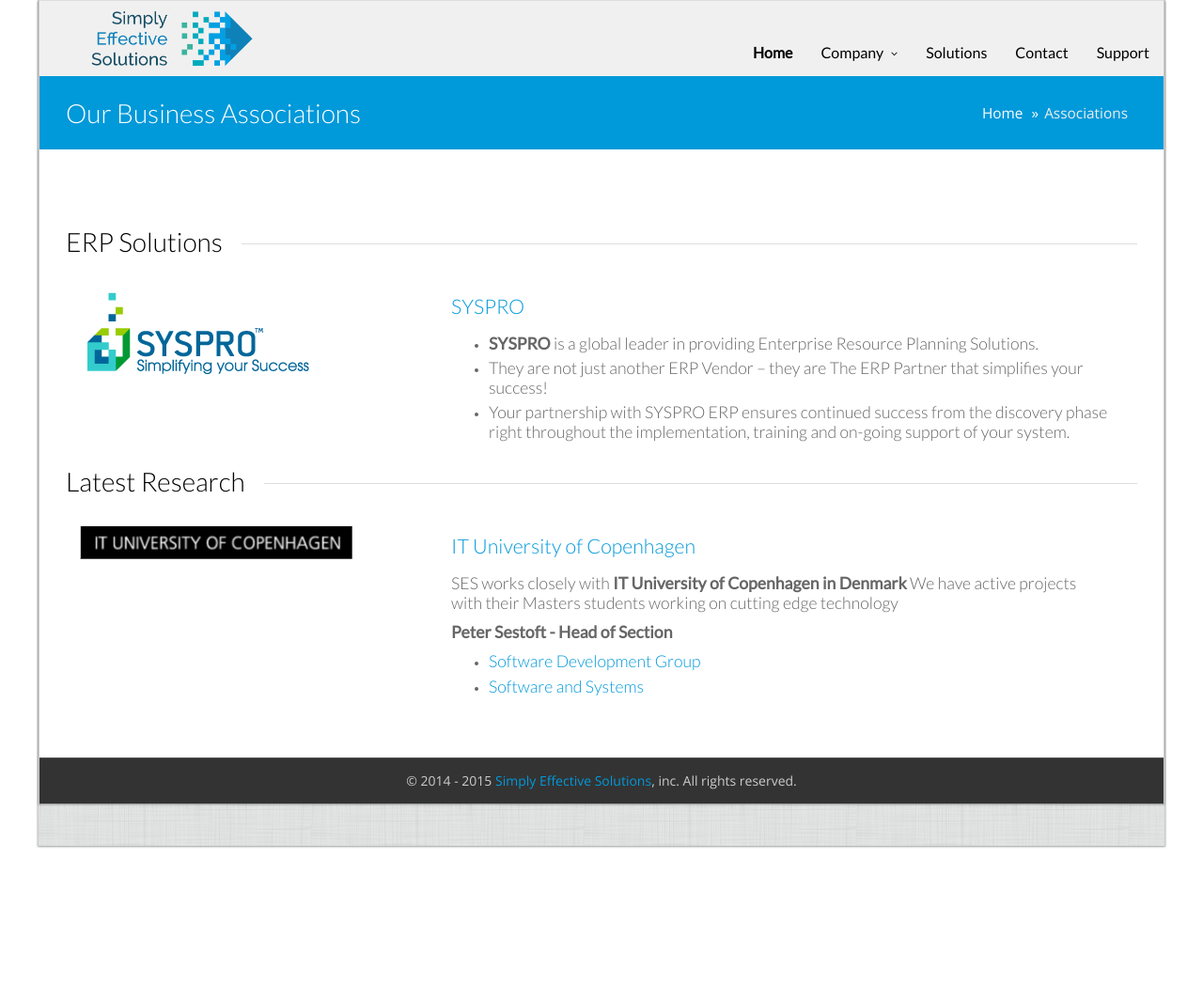
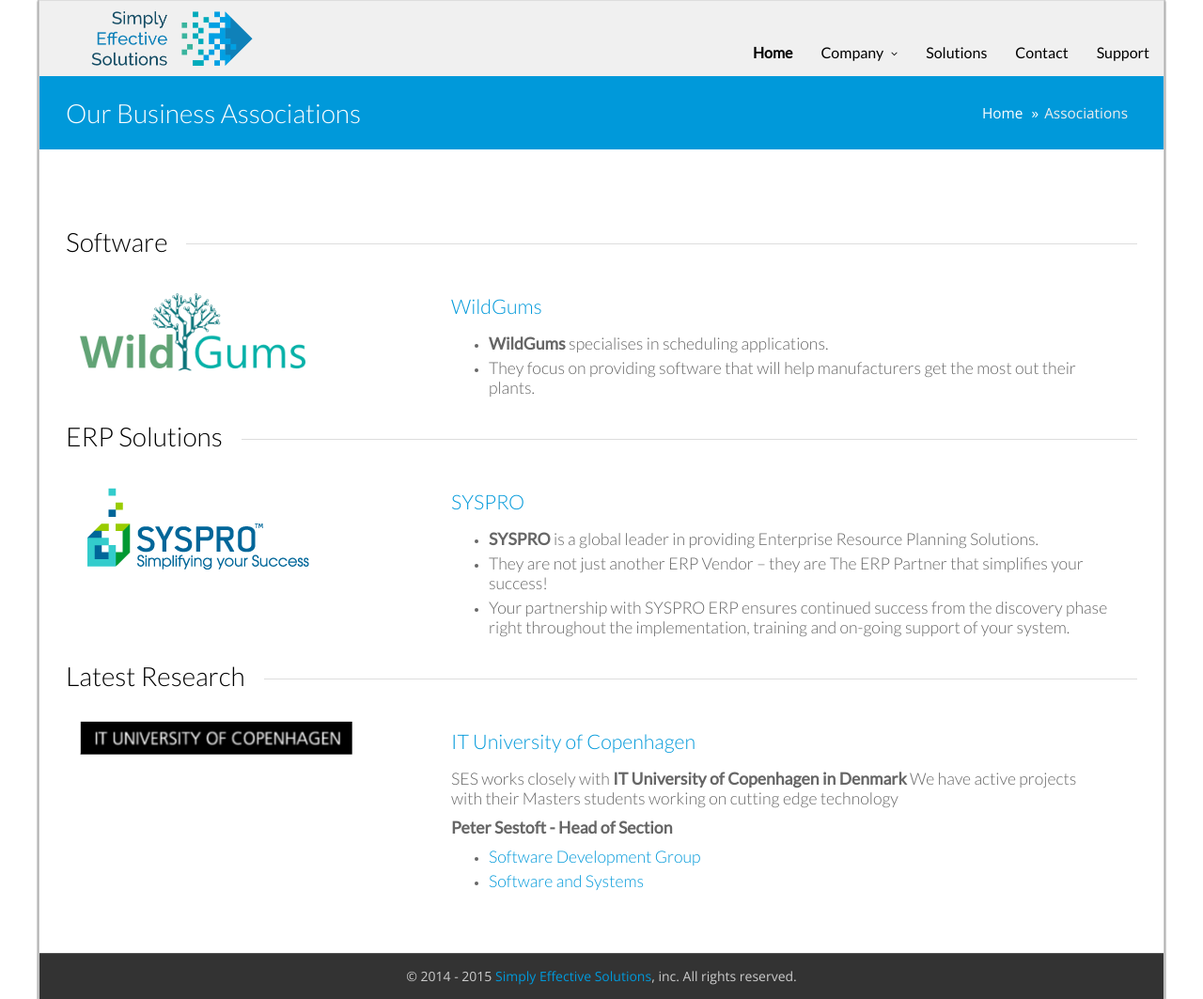
Before and after one commit to Orcomp/SESWebsite, a Jekyll site: the page built from 05-Associations.html, in a window 1280 px wide. Shown: the whole page at 94% size. Built offline with Jekyll 4.4.1, drawn with Linux system fonts in a browser that asks for light colours; some web fonts are replaced; before the commit the page ends 900 px from its top, so only the background shows below that.

Commit message:
Add WildGums to associations

```diff
--- a/05-Associations.html
+++ b/05-Associations.html
@@ -40,6 +40,25 @@
             </div>
         </div>
         <div class="row">
+           <div class="col-md-12">
+              <h2 class="right-line no-margin-top">Software</h2>
+              <div class="col-lg-4">
+                  <a class="pull-left" href="http://www.wildgums.com">
+                    <img style="height: 100px;" src="/img/wildGums.png" alt="">
+                  </a>
+              </div>
+              <div class="col-lg-8 post-content">
+                  <div class="panel-body" style="padding-top:0px;">
+                      <div class="no-margin-top" style="margin-bottom:15px">
+                        <p><h3 class="content-box-title"><a href="http://www.wildgums.com">WildGums</a></h3></p>
+                      </div>
+                      <ul>
+                        <li><h4><strong>WildGums</strong> specialises in scheduling applications.</h4></li>
+                        <li><h4>They focus on providing software that will help manufacturers get the most out their plants.</h4></li>
+                      </ul>
+                  </div>
+              </div>
+          </div>
           <div class="col-md-12">
               <h2 class="right-line no-margin-top">ERP Solutions</h2>
               <div class="col-lg-4">
```
